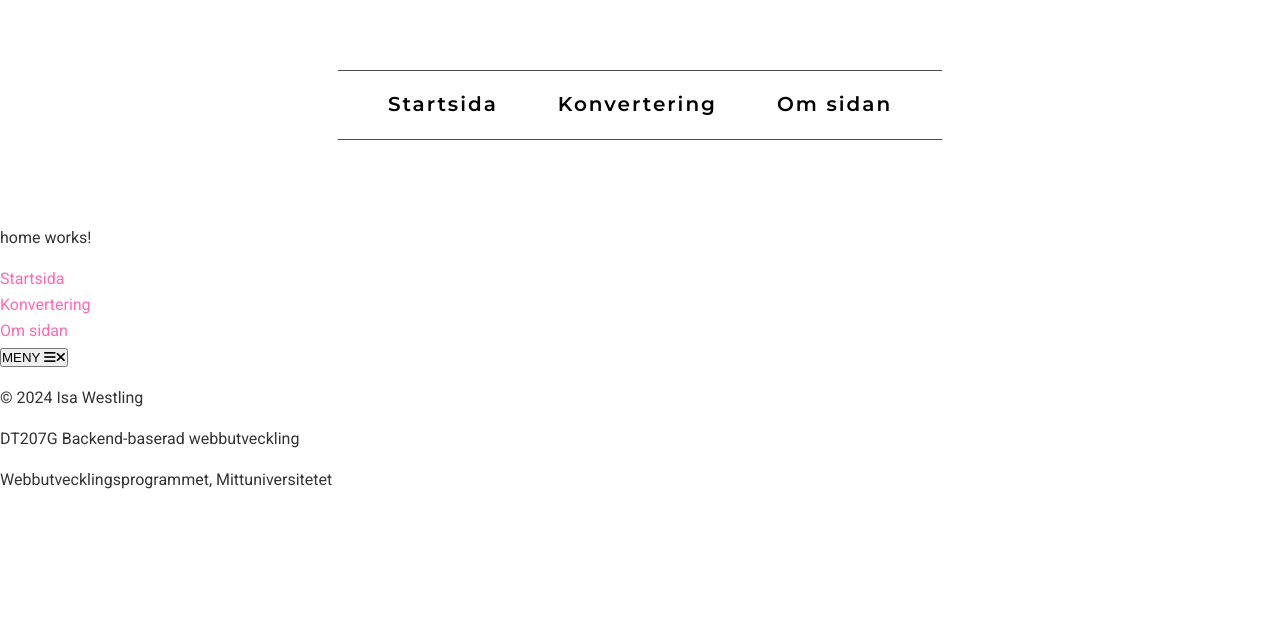
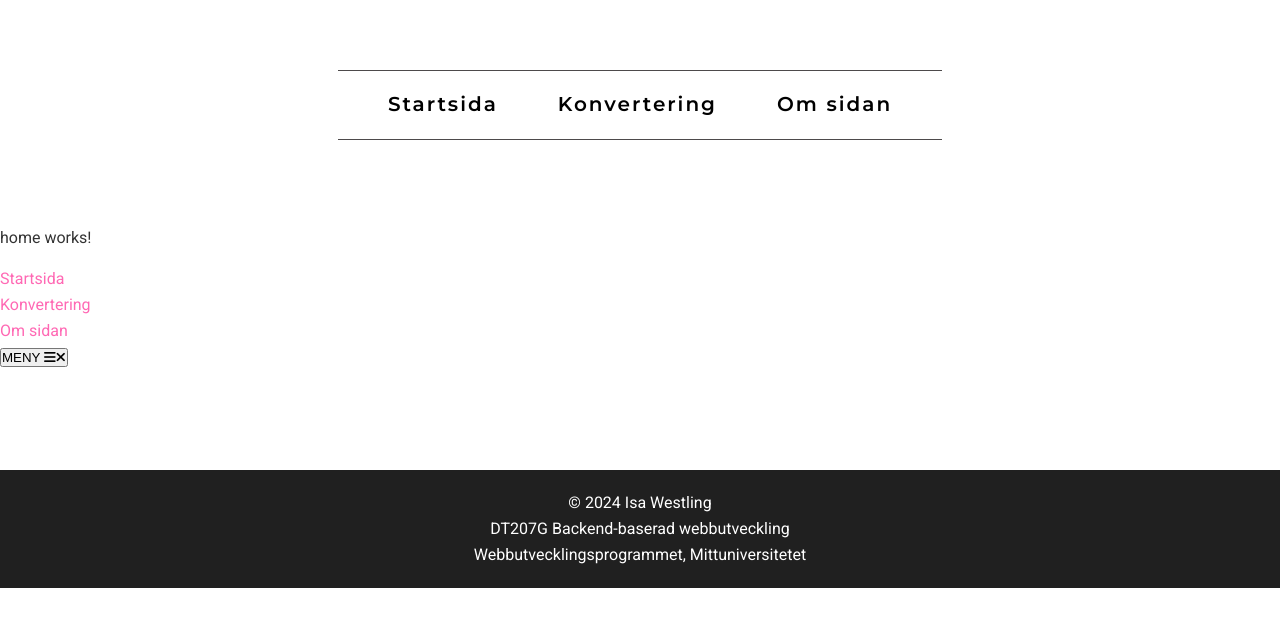
Before and after one commit to iswe2301/typescript-moment3, an Angular app: page /home in a window 1280 px wide. Shown: the top 626 px of the page. Built offline with nearby package versions, Linux system fonts and the light colour scheme.

Commit message:
Lagt till styling för footer

```diff
--- a/src/app/footer/footer.component.scss
+++ b/src/app/footer/footer.component.scss
@@ -0,0 +1,17 @@
+@use '../../styles/abstracts';
+
+// Footer
+footer {
+    width: 100%;
+    height: auto;
+    padding: 2rem 1rem;
+    margin: 10rem 0 0 0;
+    background-color: abstracts.$primary-color;
+    color: abstracts.$light-text-color;
+    text-align: center;
+
+    p {
+      margin: 0;
+      max-width: none;
+    }
+  }
```
